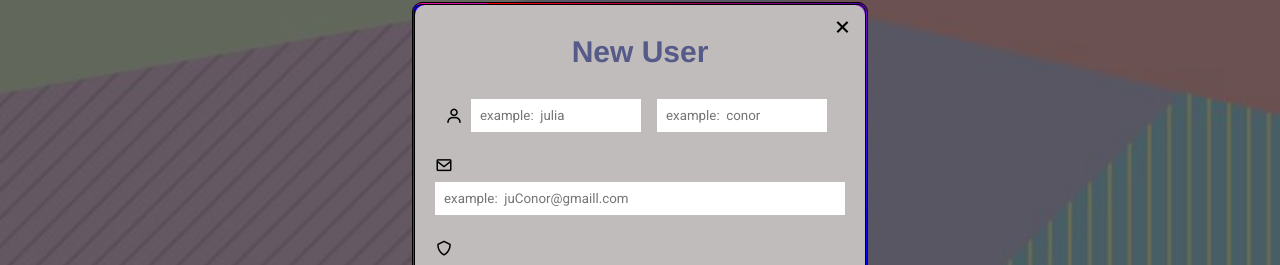
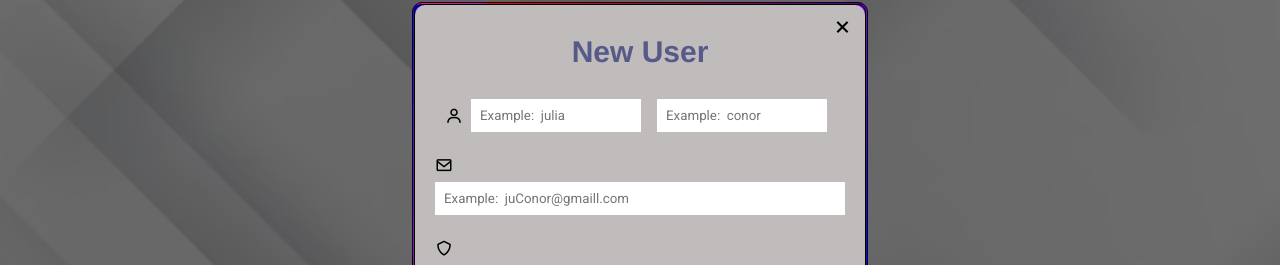
Before and after one commit to sandovaleloy/proyecto-4__users, a React (Vite) app: page / in a window 1280 px wide. Both pictures are taken after a click on the button "New user". Shown: the part 161-426 px from the top of the page. Built offline with nearby package versions, Linux system fonts and the light colour scheme; no server answers.

Commit message:
more changes

```diff
--- a/src/App.jsx
+++ b/src/App.jsx
@@ -57,7 +57,7 @@ function App() {
   return (
     <div className="App">
       <div className="imgFondo">
-        <img src="./image/fondo2.jpg" alt="" />
+        <img src="./image/fondo3.avif" alt="" />
       </div>
       <Navbar handleClickShowModal={handleClickShowModal} />
 
--- a/src/components/ModalForm.jsx
+++ b/src/components/ModalForm.jsx
@@ -55,14 +55,14 @@ const ModalForm = ({
               className="modalForm__input-one"
               type="text"
               {...register("first_name")}
-              placeholder="example:  julia"
+              placeholder="Example:  julia"
               autoComplete="name"
             />
             <input
               className="modalForm__input-one"
               type="text"
               {...register("last_name")}
-              placeholder="example:  conor"
+              placeholder="Example:  conor"
               autoComplete="family-name"
             />
           </div>
@@ -72,7 +72,7 @@ const ModalForm = ({
               className="modalForm__input"
               type="email"
               {...register("email")}
-              placeholder="example:  juConor@gmaill.com"
+              placeholder="Example:  juConor@gmaill.com"
               autoComplete="email"
             />
           </div>
--- a/src/components/UserCard.jsx
+++ b/src/components/UserCard.jsx
@@ -19,11 +19,11 @@ const UserCard = ({user,
       <hr className="cardContainer__hr"/>
       <u className="cardContainer__type">
         <li className="cardContainer__list">
-          <span className="cardContainer__span">email</span>
+          <span className="cardContainer__span">Email</span>
           <span className="cardContainer__span2">{user.email}</span>
         </li>
         <li className="cardContainer__list">
-          <span className="cardContainer__span">birthday</span>
+          <span className="cardContainer__span">Birthday</span>
           <i className="cardContainer__detalle bx bx-gift"></i>
           <span className="cardContainer__span2"> {user.birthday}</span>
         </li>
```
Also changed, not shown: public/image/fondo2.jpg (deleted).
